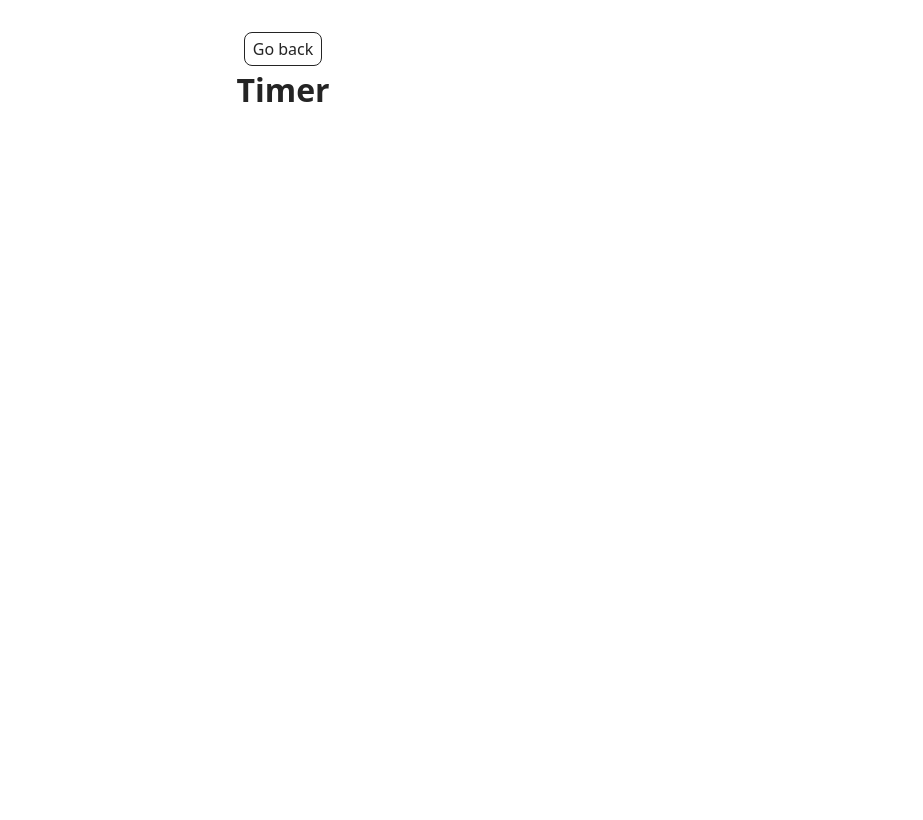
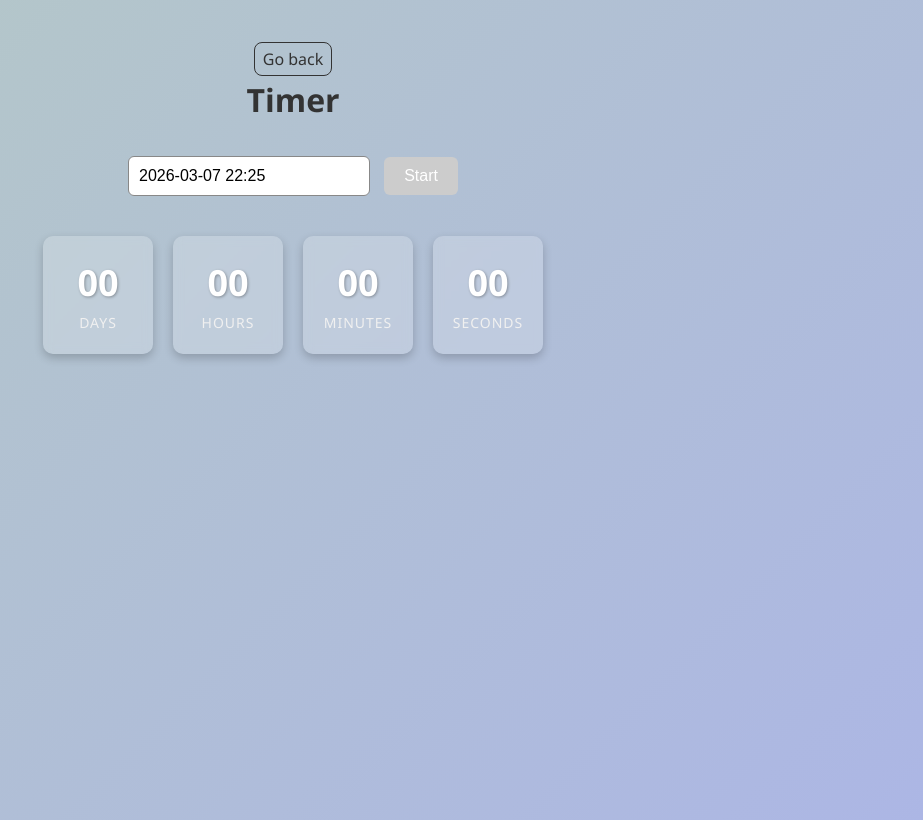
Before and after one commit to SerdiukSerhii/goit-js-hw-10, a website built with Vite: page src/1-timer.html in a window 1280 px wide. Shown: the whole page, without its empty margins (357-1280 px from the left). Built offline with nearby package versions, Linux system fonts and the light colour scheme.

Commit message:
add task-1 timer full

```diff
--- a/src/1-timer.html
+++ b/src/1-timer.html
@@ -12,6 +12,28 @@
       <div class="container">
         <a class="back-link" href="./index.html">Go back</a>
         <h1 class="main-title">Timer</h1>
+
+        <input type="text" id="datetime-picker" />
+        <button type="button" data-start disabled>Start</button>
+
+        <div class="timer">
+          <div class="field">
+            <span class="value" data-days>00</span>
+            <span class="label">Days</span>
+          </div>
+          <div class="field">
+            <span class="value" data-hours>00</span>
+            <span class="label">Hours</span>
+          </div>
+          <div class="field">
+            <span class="value" data-minutes>00</span>
+            <span class="label">Minutes</span>
+          </div>
+          <div class="field">
+            <span class="value" data-seconds>00</span>
+            <span class="label">Seconds</span>
+          </div>
+        </div>
       </div>
     </main>
 
--- /dev/null
+++ b/src/css/1-timer.css
@@ -0,0 +1,78 @@
+body {
+  font-family: 'Segoe UI', sans-serif;
+  background: linear-gradient(135deg, #b5c9c5, #acb6e5);
+  display: flex;
+  flex-direction: column;
+  align-items: center;
+  justify-content: flex-start;
+  padding: 10px;
+  min-height: 100vh;
+  color: #333;
+}
+
+#datetime-picker {
+  padding: 10px;
+  font-size: 16px;
+  border-radius: 6px;
+  border: 1px solid #888;
+  width: 220px;
+  margin-right: 10px;
+  margin-top: 32px;
+}
+
+button {
+  padding: 10px 20px;
+  font-size: 16px;
+  border: none;
+  border-radius: 6px;
+  background-color: #4caf50;
+  color: #fff;
+  cursor: pointer;
+  transition: background-color 0.2s;
+}
+
+button:disabled {
+  background-color: #ccc;
+  cursor: not-allowed;
+}
+
+button:hover:not(:disabled) {
+  background-color: #45a049;
+}
+
+.timer {
+  display: flex;
+  gap: 20px;
+  margin-top: 40px;
+}
+
+.field {
+  background: rgba(255, 255, 255, 0.2);
+  backdrop-filter: blur(5px);
+  border-radius: 10px;
+  padding: 20px 15px;
+  text-align: center;
+  min-width: 80px;
+  box-shadow: 0 4px 10px rgba(0, 0, 0, 0.2);
+  transition: transform 0.2s;
+}
+
+.field:hover {
+  transform: scale(1.05);
+}
+
+.value {
+  display: block;
+  font-size: 36px;
+  font-weight: bold;
+  color: #fff;
+  text-shadow: 1px 1px 3px rgba(0, 0, 0, 0.3);
+}
+
+.label {
+  font-size: 14px;
+  color: #f0f0f0;
+  margin-top: 5px;
+  text-transform: uppercase;
+  letter-spacing: 1px;
+}
--- a/src/js/1-timer.js
+++ b/src/js/1-timer.js
@@ -1 +1,93 @@
-console.log('timer initialized');
+import '../css/1-timer.css';
+import flatpickr from 'flatpickr';
+import iziToast from 'izitoast';
+import 'flatpickr/dist/flatpickr.min.css';
+import 'izitoast/dist/css/iziToast.min.css';
+
+const input = document.getElementById('datetime-picker');
+const startBtn = document.querySelector('[data-start]');
+let userSelectedDate = null;
+let timerInterval = null;
+
+const daysEl = document.querySelector('[data-days]');
+const hoursEl = document.querySelector('[data-hours]');
+const minutesEl = document.querySelector('[data-minutes]');
+const secondsEl = document.querySelector('[data-seconds]');
+
+// ------- Форматування часу ----------
+function addLeadingZero(value) {
+  return String(value).padStart(2, '0');
+}
+
+// -----------  converts in ms ------------
+function convertMs(ms) {
+  const second = 1000;
+  const minute = second * 60;
+  const hour = minute * 60;
+  const day = hour * 24;
+
+  const days = Math.floor(ms / day);
+  const hours = Math.floor((ms % day) / hour);
+  const minutes = Math.floor(((ms % day) % hour) / minute);
+  const seconds = Math.floor((((ms % day) % hour) % minute) / second);
+
+  return { days, hours, minutes, seconds };
+}
+
+// ---- для оновлення інтерфейсу таймера --------
+function updateTimerUI(ms) {
+  const { days, hours, minutes, seconds } = convertMs(ms);
+  daysEl.textContent = addLeadingZero(days);
+  hoursEl.textContent = addLeadingZero(hours);
+  minutesEl.textContent = addLeadingZero(minutes);
+  secondsEl.textContent = addLeadingZero(seconds);
+}
+
+// ----- Ініціалізація функції flatpickr для вибору дати ----
+const options = {
+  enableTime: true,
+  time_24hr: true,
+  defaultDate: new Date(),
+  minuteIncrement: 1,
+  onClose(selectedDates) {
+    const selectedDate = selectedDates[0];
+    const now = new Date();
+    if (selectedDate <= now) {
+      userSelectedDate = null;
+      startBtn.disabled = true;
+      iziToast.error({
+        message: 'Please choose a date in the future',
+        position: 'topRight',
+      });
+    } else {
+      userSelectedDate = selectedDate;
+      startBtn.disabled = false;
+    }
+  },
+};
+
+flatpickr(input, options);
+
+// ---------- Pressing the Start button -----------
+startBtn.addEventListener('click', () => {
+  if (!userSelectedDate) return;
+
+  startBtn.disabled = true;
+  input.disabled = true;
+
+  timerInterval = setInterval(() => {
+    const now = new Date();
+    const deltaTime = userSelectedDate - now;
+
+    if (deltaTime <= 0) {
+      clearInterval(timerInterval);
+      updateTimerUI(0);
+      input.disabled = false;
+      startBtn.disabled = true;
+      return;
+    }
+    updateTimerUI(deltaTime);
+  }, 1000);
+
+  updateTimerUI(userSelectedDate - new Date());
+});
```
